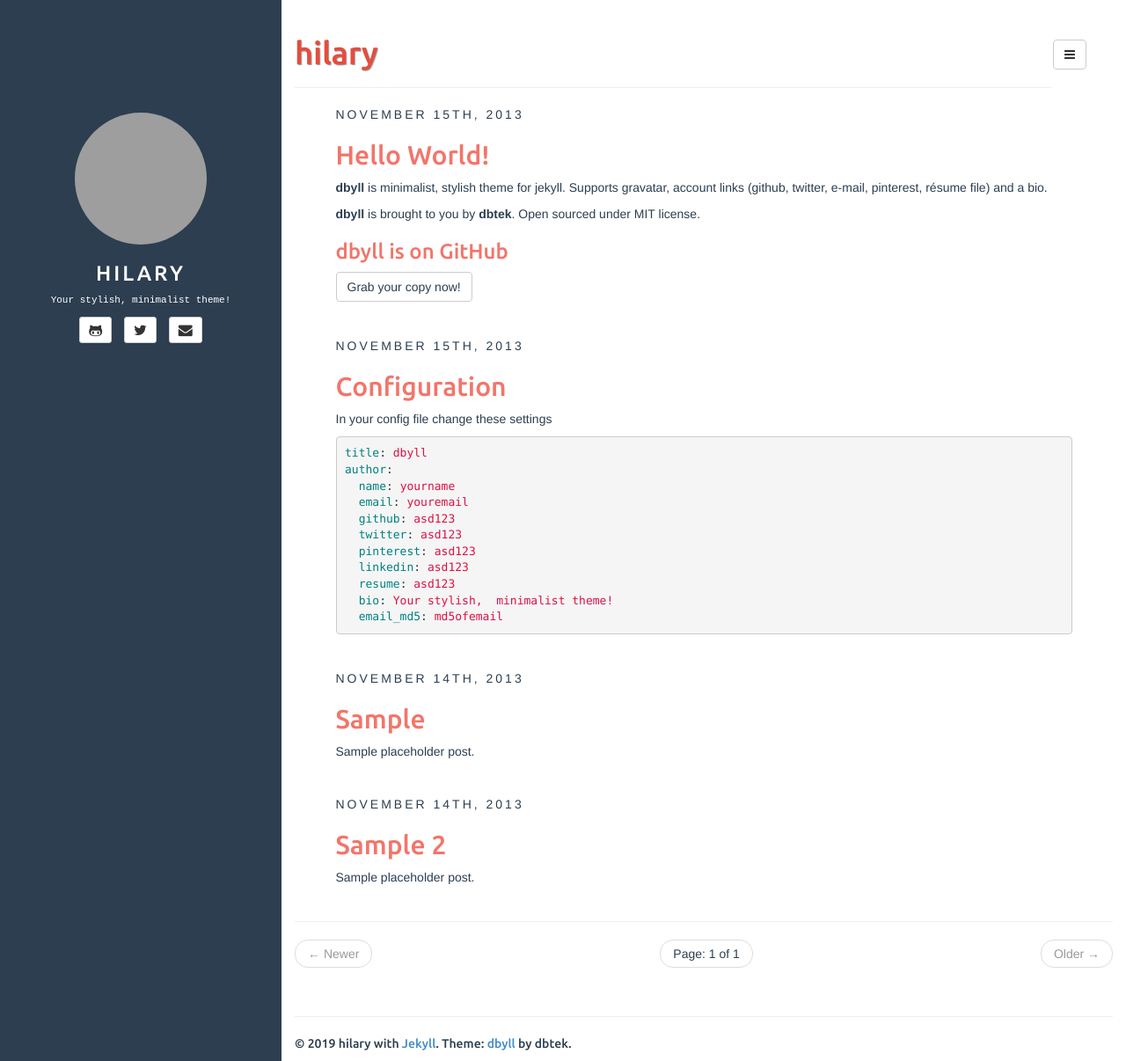
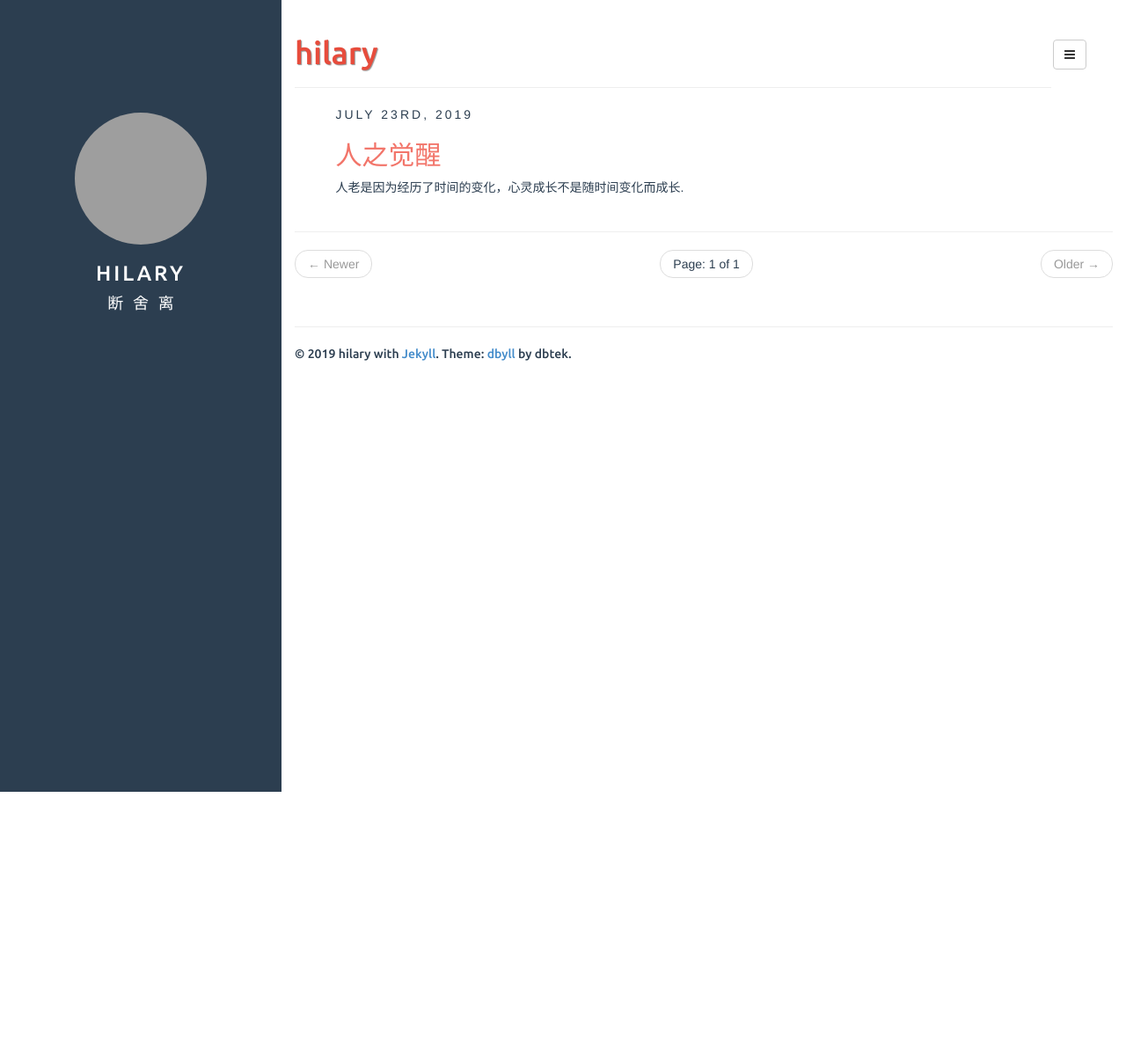
Before and after one commit to c3113/JekyllBlog, a Jekyll site: the page built from index.html, in a window 1280 px wide and 1206 px high. Shown: the whole window at 88% size. Built offline with Jekyll 4.4.1, drawn with Linux system fonts in a browser that asks for light colours; the list of posts is cut into pages by our own code; comment, search, counter and statistics services are not loaded; grey boxes are pictures that could not be loaded.

Commit message:
修除文章

```diff
--- a/_config.yml
+++ b/_config.yml
@@ -7,7 +7,6 @@ highlighter: rouge
 markdown: kramdown
 disqus: hilary
 
-google_analytics: dbyll
 title: hilary
 
 defaults:
@@ -22,20 +21,7 @@ author:
   name: hilary
   email: hilary3113@163.com
   github: c3113
-  twitter: dbtek
-  pinterest: asd123
-  linkedin: asd123
-  bio: Your stylish, minimalist theme!
-  email_md5: 726351295ec82e145928582f595aa3aa
-
-rss_path: feed.xml
-categories_path: categories.html
-tags_path: tags.html
-
-# set it as url of an image
-# sidebar_background_image: https://www.dropbox.com/s/g9h23zrycedxtk5/sky.png?raw=1
-
-BASE_PATH:
+  bio: 断  舍  离
 
 plugins:
   - jekyll-paginate
--- a/_includes/sidebar.html
+++ b/_includes/sidebar.html
@@ -14,7 +14,7 @@
 </div>
 {% endif %}
 
-<div id="contact-list" class="text-center">
+<!-- <div id="contact-list" class="text-center">
 	<ul class="list-unstyled list-inline">
 		{% if site.author.github %}
 		<li>
@@ -59,5 +59,5 @@
 			</a>
 		</li>
 	</ul>
-</div>
+</div> -->
 <!-- sidebar.html end -->
--- a/_posts/2013-11-14-sample-2.md
+++ /dev/null
@@ -1,11 +0,0 @@
----
-layout: post
-title: Sample 2
-categories: [general, demo, sample]
-tags: [demo, dbyll, dbtek, sample2]
-description: Sample placeholder post.
----
-
-Lorem ipsum dolor sit amet,  consectetur adipisicing elit,  sed do eiusmod tempor incididunt ut labore et dolore magna aliqua. Ut enim ad minim veniam,  quis nostrud exercitation ullamco laboris nisi ut aliquip ex ea commodo consequat. Duis aute irure dolor in reprehenderit in voluptate velit esse cillum dolore eu fugiat nulla pariatur. Excepteur sint occaecat cupidatat non proident,  sunt in culpa qui officia deserunt mollit anim id est laborum.
-
-Lorem ipsum dolor sit amet,  consectetur adipisicing elit,  sed do eiusmod tempor incididunt ut labore et dolore magna aliqua. Ut enim ad minim veniam,  quis nostrud exercitation ullamco laboris nisi ut aliquip ex ea commodo consequat. Duis aute irure dolor in reprehenderit in voluptate velit esse cillum dolore eu fugiat nulla pariatur. Excepteur sint occaecat cupidatat non proident,  sunt in culpa qui officia deserunt mollit anim id est laborum.
--- a/_posts/2013-11-15-configuration.md
+++ /dev/null
@@ -1,23 +0,0 @@
----
-layout: post
-title: Configuration
-categories: [general, setup, demo]
-tags: [demo, dbyll, dbtek, setup]
-fullview: true
----
-
-In your config file change these settings
-
-{% highlight yaml %}
-title: dbyll
-author:
-  name: yourname
-  email: youremail
-  github: asd123
-  twitter: asd123
-  pinterest: asd123
-  linkedin: asd123
-  resume: asd123
-  bio: Your stylish,  minimalist theme!
-  email_md5: md5ofemail
-{% endhighlight %}
--- a/_posts/2013-11-15-hello-world.md
+++ /dev/null
@@ -1,16 +0,0 @@
----
-layout: post
-title: Hello World!
-categories: [general, setup, demo]
-tags: [demo, dbyll, dbtek, setup]
-fullview: true
-comments: true
----
-
-**dbyll** is minimalist, stylish theme for jekyll. Supports gravatar, account links (github, twitter, e-mail, pinterest, résume file) and a bio.
-
-**dbyll** is brought to you by **[dbtek](http://ismaildemirbilek.com)**. Open sourced under [MIT](http://opensource.org/licenses/MIT) license.
-
-### dbyll is on GitHub
-
-<a class="btn btn-default" href="https://github.com/dbtek/dbyll">Grab your copy now!</a>
--- a/assets/css/style.css
+++ b/assets/css/style.css
@@ -38,7 +38,7 @@ a.nav-link:hover { color: #777; }
 
 #bio {
 	font-family: "Courier New", Courier, monospace;
-	font-size: 11px;
+	font-size: 18px;
 	margin: 0 auto;
 	margin-bottom: 10px;
 }
```
Also changed, not shown: _posts/2013-11-14-sample.md (deleted, +0 -17 lines), _posts/2019-07-23-人之觉醒.md (added, +8 -0 lines), README.md.
